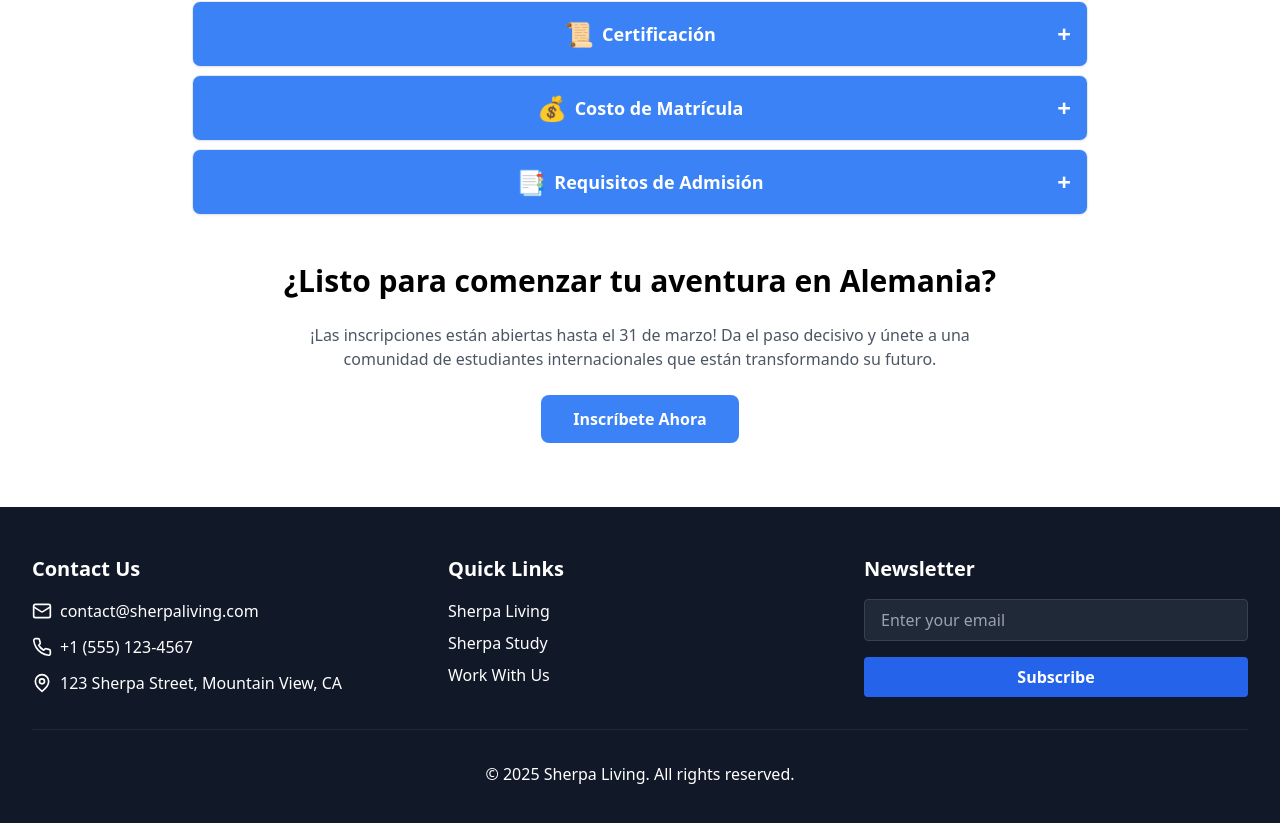
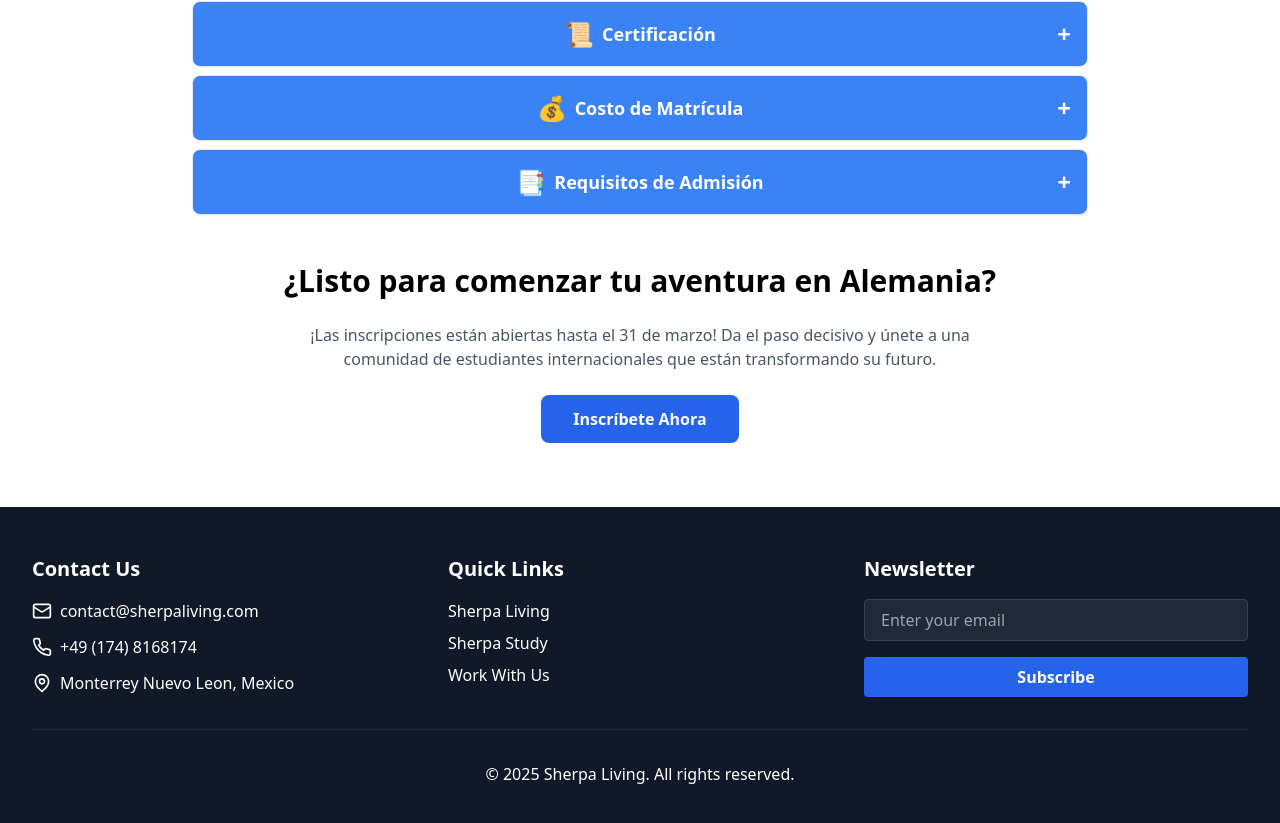
Before and after one commit to Benjamin987Hustle/SherpaLiving, a React (Vite) app: page /study in a window 1280 px wide. Shown: the part 1665-2488 px from the top of the page. Built offline with nearby package versions, Linux system fonts and the light colour scheme.

Commit message:
changement

```diff
--- a/src/components/Footer.tsx
+++ b/src/components/Footer.tsx
@@ -15,11 +15,11 @@ const Footer = () => {
               </div>
               <div className="flex items-center">
                 <Phone className="h-5 w-5 mr-2" />
-                <span>+1 (555) 123-4567</span>
+                <span>+49 (174) 8168174 </span>
               </div>
               <div className="flex items-center">
                 <MapPin className="h-5 w-5 mr-2" />
-                <span>123 Sherpa Street, Mountain View, CA</span>
+                <span>Monterrey Nuevo Leon, Mexico</span>
               </div>
             </div>
           </div>
--- a/src/pages/Study.tsx
+++ b/src/pages/Study.tsx
@@ -89,8 +89,13 @@ const Study = () => {
         title="Estudia en Alemania con Prep-For-Study"
         subtitle="¡Tu puerta de entrada a una educación de alta calidad en Alemania!"
         imageUrl="https://images.unsplash.com/photo-1523050854058-8df90110c9f1?auto=format&fit=crop&q=80"
-        ctaText="Inscríbete Ahora"
       />
+
+
+
+
+
+
 
       <div className="max-w-7xl mx-auto px-4 sm:px-6 lg:px-8 py-16">
         <div className="text-center mb-16">
@@ -175,10 +180,17 @@ const Study = () => {
             decisivo y únete a una comunidad de estudiantes internacionales
             que están transformando su futuro.
           </p>
-          <button className="bg-blue-500 hover:bg-blue-600 text-white font-bold py-3 px-8 rounded-lg transition duration-200">
+          <a
+          href='https://creatorapp.zohopublic.ca/sherpaliving/landlords-appartemnt/form-perma/Sherpa_Study/z0pTMgBkm3XVrpu4UfQKCnq8b9jks1WTnUR06C3R35QWBf3W4kZwe3sJGp1YDK8hEmkXqpkKB7EnhJnSQJWAT74Fbxb7a6qjvj9t'
+          target="_blank"
+            rel="noopener noreferrer"
+            className="inline-block bg-blue-600 hover:bg-blue-700 text-white font-bold py-3 px-8 rounded-lg transition duration-200"
+          >
             Inscríbete Ahora
-          </button>
+          </a>
         </div>
+
+
       </div>
     </div>
   );
```
